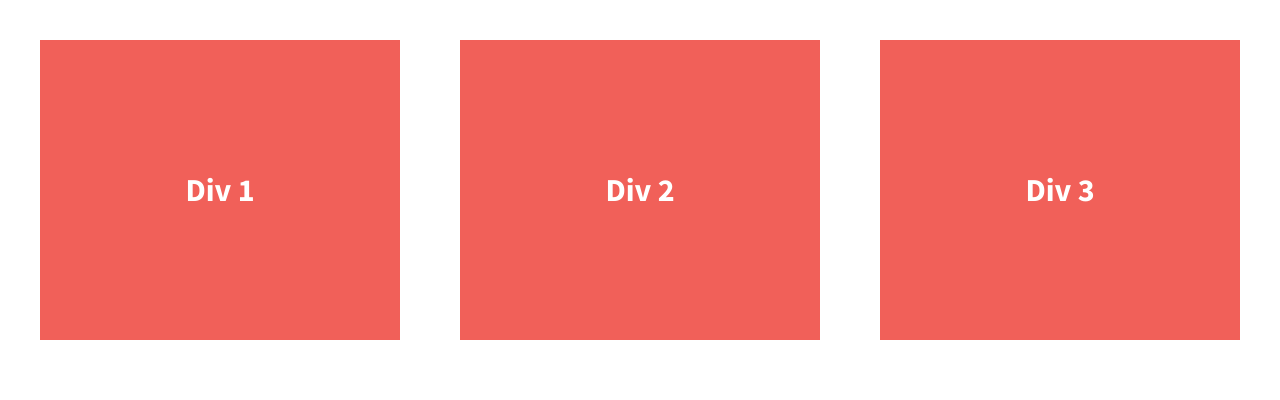
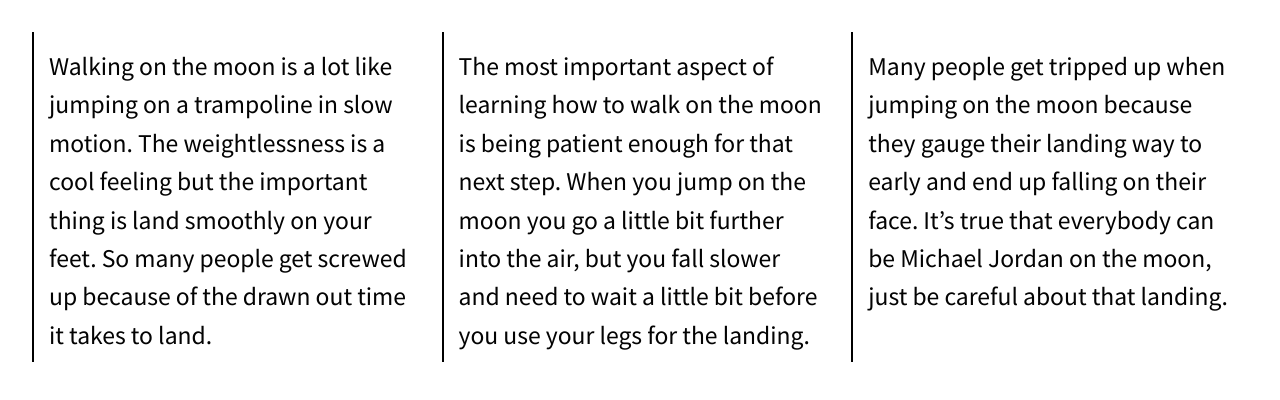
Before and after one commit to monacojay/flexbox-divs-starter, a plain HTML site: page index.html in a window 1280 px wide. Drawn offline with nearby package versions, Linux system fonts and the light colour scheme.

Commit message:
added divs content

```diff
--- a/css/main.css
+++ b/css/main.css
@@ -104,7 +104,7 @@ html {
 body {
     font-family: 'Source Sans Pro', sans-serif;
     padding: 2em;
-    font-size: 1.25em;
+    font-size: 1em;
     height: 100%;
 }
 
@@ -112,7 +112,7 @@ body {
     /*add display:flex and set justify-content to space-between*/
     display: flex;
     justify-content: space-between;
-    font-weight: 700;
+    font-weight: 400;
 }
 
 .flex-items,
@@ -121,13 +121,16 @@ body {
     /*give the divs a width of 30%, add display:flex, set justify-content and align-items to center*/
     display: flex;
     width: 30%;
-    justify-content: center;
-    align-items: center;
-    color: #fff;
+    justify-content: flex-start;
+    align-items: flex-start;
+    color: #030303;
     line-height: 1.5em;
     font-size: 1.6em;
-    background-color: #f16059;
+    /* background-color: #f16059; */
     height: 300px;
+    padding: 15px;
+    border-left: 2px solid #000;
+
 }
 
 
--- a/index.html
+++ b/index.html
@@ -25,13 +25,13 @@
 
     <section class="flex-container">
         <div class="flex-items">
-            Div 1
+            Walking on the moon is a lot like jumping on a trampoline in slow motion. The weightlessness is a cool feeling but the important thing is land smoothly on your feet. So many people get screwed up because of the drawn out time it takes to land.
         </div>
         <div class="flex-items">
-            Div 2
+            The most important aspect of learning how to walk on the moon is being patient enough for that next step. When you jump on the moon you go a little bit further into the air, but you fall slower and need to wait a little bit before you use your legs for the landing.
         </div>
         <div class="flex-items">
-            Div 3
+            Many people get tripped up when jumping on the moon because they gauge their landing way to early and end up falling on their face. It’s true that everybody can be Michael Jordan on the moon, just be careful about that landing.
         </div>
     </section>
 
```
